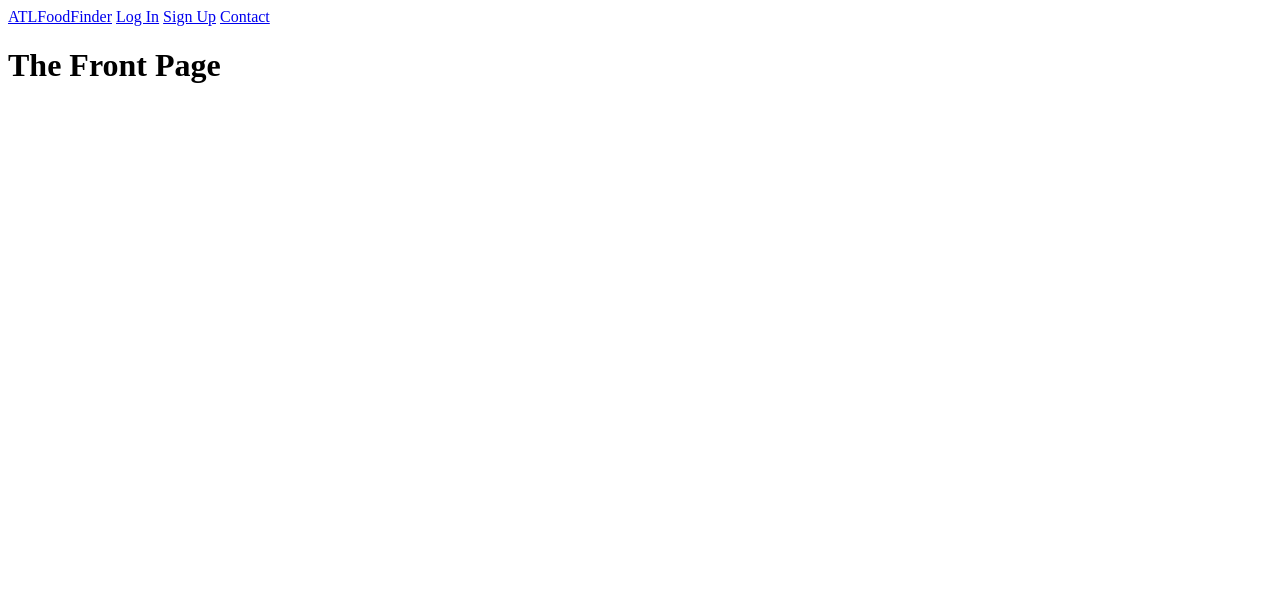
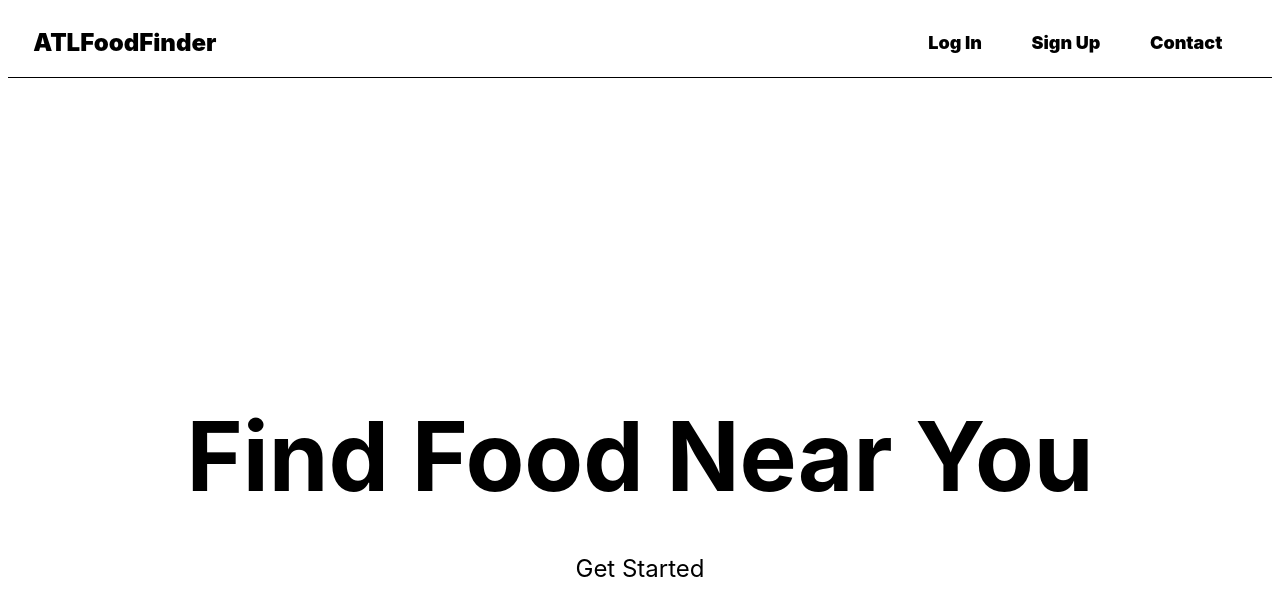
Before and after one commit to CS-2340-JNNMP/ATLFoodFinder, a Django app: page / in a window 1280 px wide. Shown: the top 616 px of the page. Run offline with Django 5.2, Linux system fonts and the light colour scheme.

Commit message:
Added several core pages we'll be needing for this project, as well as some basic styling. Will leave the rest of that up to the front-end team.

```diff
--- a/ATLFoodFinder/urls.py
+++ b/ATLFoodFinder/urls.py
@@ -17,10 +17,13 @@ Including another URLconf
 from django.contrib import admin
 from django.urls import path
 
-from core.views import index, map
+from core.views import index, map, login, sign_up, contact
 
 urlpatterns = [
     path('', index, name='index'),
     path('map/',map, name='map'),
+    path('login/', login, name='login'),
+    path('sign_up/', sign_up, name='sign_up'),
+    path('contact/', contact, name='contact'),
     path('admin/', admin.site.urls),
 ]
--- /dev/null
+++ b/core/static/core/style.css
@@ -0,0 +1,108 @@
+* {
+    font-family: -apple-system, BlinkMacSystemFont, sans-serif;
+}
+
+/*
+Uncomment the background-image properties in the class below to add a background image.
+*/
+body {
+    flex-direction: column;
+    /*background-image: url("https://www.usatoday.com/gcdn/-mm-/11d1f5a0f30c78e5e42da1f24d951e3266ecd59c/c=0-61-2032-1208/local/-/media/USATODAY/USATODAY/2013/11/23//1385183471001-2-lemeurice-DorchesterCollection.jpg?width=2032&height=1147&fit=crop&format=pjpg&auto=webp");*/
+    /*background-repeat: no-repeat;*/
+    /*background-size: cover;*/
+}
+
+/*
+This is the class that controls the styling of the head navigation bar on all the pages.
+Have it as a class in case we want to have some of the navigation bars differ based on the screen we're on.
+*/
+.header {
+    flex-direction: row;
+    padding-top: 20px;
+    padding-bottom: 20px;
+    /*padding-left: 5%;*/
+    /*padding-right: 5%;*/
+    display: flex;
+    width: 100%;
+    background-color: white;
+    align-items: center;
+    border-bottom: black;
+    border-bottom-width: thin;
+    border-bottom-style: solid;
+    margin-bottom: 32vh;
+}
+
+/*
+This is the class that controls the styling of the head navigation buttons, such as ATLFoodFinder, Sign Up, Login, etc.
+*/
+.header-button {
+    color: black;
+    text-decoration: none;
+    margin-right: 5%;
+    font-weight: 1000;
+    font-size: large;
+}
+
+/*
+This controls the styling for when a user hovers over the head navigation buttons touched on in the previous class.
+*/
+.header-button:hover {
+    color: gray;
+    transition: color 0.5s;
+}
+
+/*
+Should probably rename this. This styles the big words seen on every screen. The first instance of this you see is "Find Food Near You"
+*/
+#title {
+    font-size: xxx-large;
+    display: flex;
+    justify-content: center;
+    align-items: center;
+    /*background-color: purple;*/
+    flex: 1;
+    /*margin: auto;*/
+    /*position: relative;*/
+    text-align: center;
+    flex-direction: column;
+}
+
+/*
+This styles the "ATLFoodFinder" button in the head navigation bar on every screen.
+*/
+#main-button {
+    font-size: x-large;
+    margin-left: 2%;
+}
+
+/*
+This is the div containing all the head navigation bar buttons, excluding the "ATLFoodFinder button".
+Using it to align them to the left of the screen.
+*/
+#side-buttons {
+    justify-self: flex-end;
+    display: flex;
+    flex: 1;
+    justify-content: flex-end;
+}
+
+/*
+Styles the "Get Started" button only found on the front page in the index.html file.
+*/
+#map-button {
+    font-size: x-large;
+    padding: 15px;
+    background-color: white;
+    color: black;
+    text-decoration: none;
+    border-radius: 15px;
+}
+
+/*
+Styles the "Get Started" button when hovered over by a user only found on the front page in the index.html file.
+*/
+#map-button:hover {
+    background-color: black;
+    color: white;
+    transition: background-color 0.5s, color 0.5s;
+}
--- a/core/templates/core/base.html
+++ b/core/templates/core/base.html
@@ -1,4 +1,7 @@
 <!doctype html>
+
+{% load static %}
+<link rel="stylesheet" type="text/css" href="{% static 'core/style.css' %}">
 
 <html>
     <head>
@@ -10,12 +13,14 @@
 
     <body>
         <nav class="header">
-            <a href="/">ATLFoodFinder</a>
-            <a href="/">Log In</a>
-            <a href="/">Sign Up</a>
-            <a href="/">Contact</a>
+            <a href="/" class="header-button" id="main-button">ATLFoodFinder</a>
+            <div id="side-buttons">
+                <a href="/login" class="header-button">Log In</a>
+                <a href="/sign_up" class="header-button">Sign Up</a>
+                <a href="/contact" class="header-button">Contact</a>
+            </div>
         </nav>
-        <div>
+        <div id="title">
             {% block content %}
             {% endblock %}
         </div>
--- a/core/templates/core/index.html
+++ b/core/templates/core/index.html
@@ -3,5 +3,6 @@
 {% block title %}Welcome{% endblock %}
 
 {% block content %}
-    <h1>The Front Page</h1>
+    <h1 style="margin-bottom: 25px">Find Food Near You</h1>
+    <a href="map" id="map-button">Get Started</a>
 {% endblock %}
--- a/core/views.py
+++ b/core/views.py
@@ -7,3 +7,12 @@ def index(request):
 
 def map(request):
     return render(request, "core/map.html")
+
+def login(request):
+    return render(request, "core/login.html")
+
+def sign_up(request):
+    return render(request, "core/sign_up.html")
+
+def contact(request):
+    return render(request, "core/contact.html")
```
Also changed, not shown: core/templates/core/contact.html (added, +7 -0 lines), core/templates/core/login.html (added, +7 -0 lines), core/templates/core/sign_up.html (added, +7 -0 lines).
